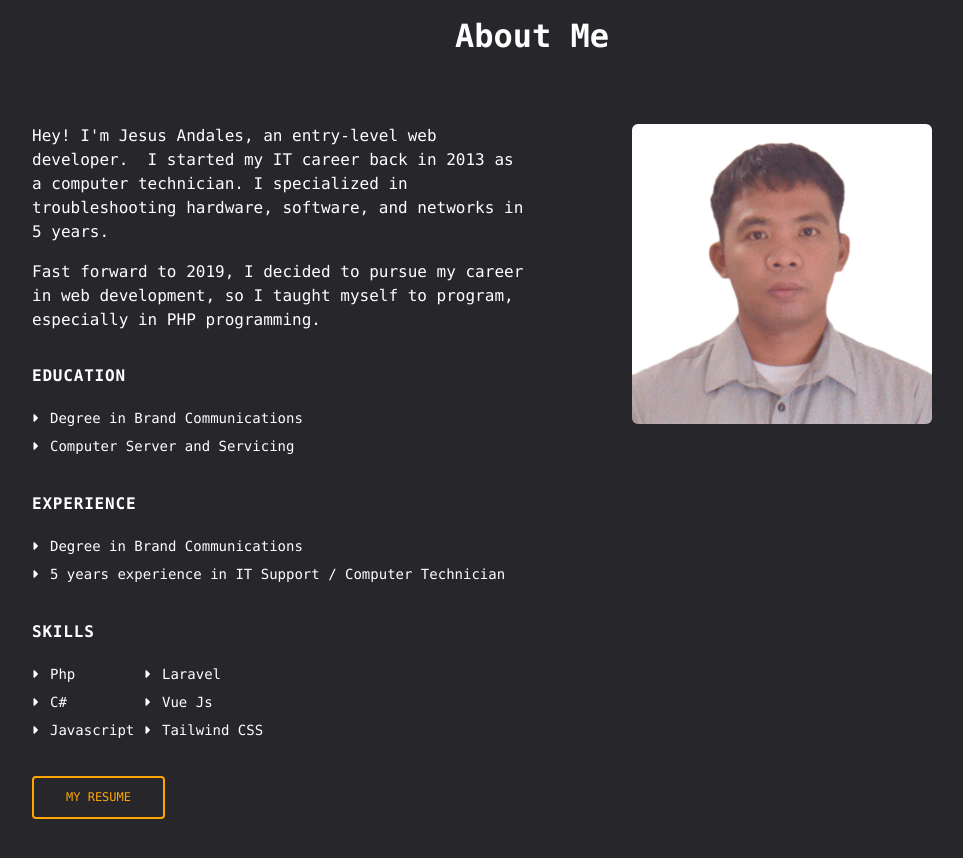
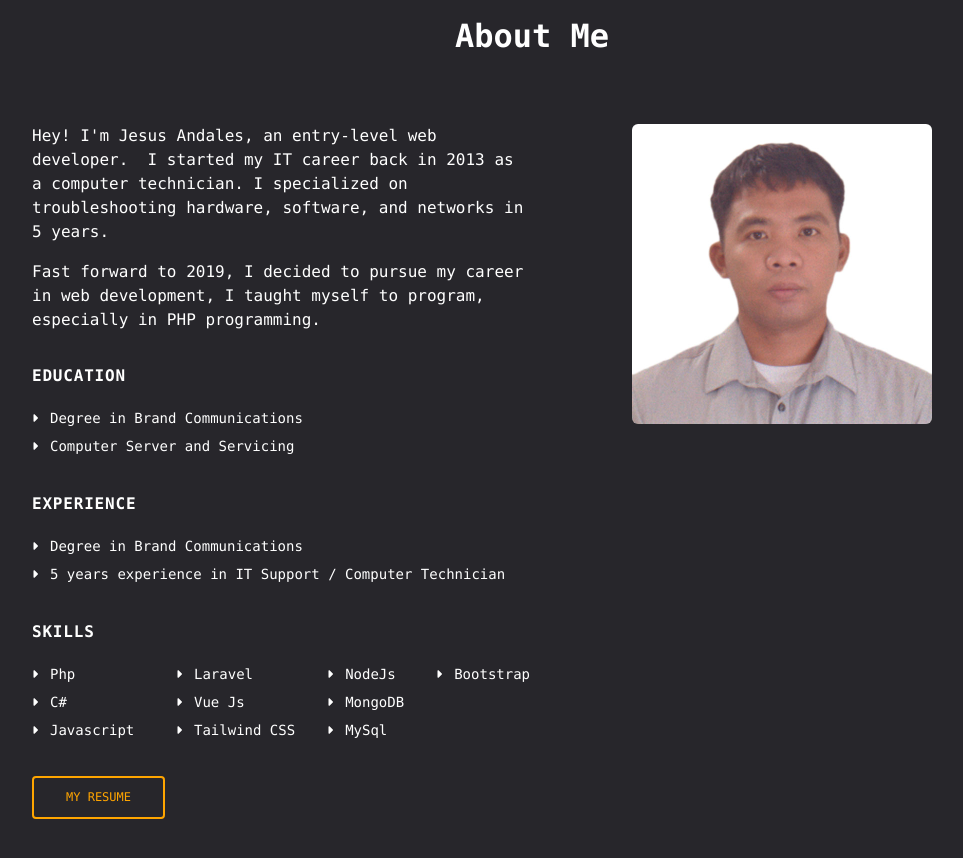
Before and after one commit to jandales/portfolio, a Vue app: page / in a window 1280 px wide. Shown: the part 900-1758 px from the top of the page, without its empty margins (108-1071 px from the left). Built offline with nearby package versions, Linux system fonts and the light colour scheme.

Commit message:
update some info on about page

```diff
--- a/src/components/About.vue
+++ b/src/components/About.vue
@@ -6,10 +6,10 @@
             <div class="w-full px-8 lg:w-1/2 lg:p-0">
                 <div class="flex mb-4">
                  Hey! I'm Jesus Andales, an entry-level web developer.
-                 I started my IT career back in 2013 as a computer technician. I specialized in troubleshooting hardware, software, and networks in 5 years.
+                 I started my IT career back in 2013 as a computer technician. I specialized on troubleshooting hardware, software, and networks in 5 years.
                 </div>
                 <div class="flex  mb-4 ">
-                   Fast forward to 2019, I decided to pursue my career in web development, so I taught myself to program, especially in PHP programming.
+                   Fast forward to 2019, I decided to pursue my career in web development, I taught myself to program, especially in PHP programming.
                 </div>
                  <div class="mb-4 ">
                     <h3 class="block py-4 font-bold tracking-wider">EDUCATION</h3>
@@ -51,7 +51,7 @@
                 </div>
                 <div class="mb-4 ">
                     <h3 class="block py-4 font-bold tracking-wider">SKILLS</h3>
-                    <div class="flex">
+                    <div class="flex gap-8">
                     <ul class="w-28">
                         <li class="flex items-center text-sm py-1">
                             <span class="text-xs mr-3">
@@ -92,6 +92,34 @@
                             Tailwind CSS
                         </li>
                     </ul>
+                    <ul>
+                        <li class="flex items-center text-sm py-1">
+                            <span class="text-xs mr-3">
+                                <font-awesome-icon icon="fa-solid fa-caret-right" />
+                            </span>
+                            NodeJs
+                        </li>
+                        <li class="flex items-center text-sm py-1">
+                            <span class="text-xs mr-3">
+                                <font-awesome-icon icon="fa-solid fa-caret-right" />
+                            </span>
+                            MongoDB
+                        </li>
+                        <li class="flex items-center text-sm py-1">
+                             <span class="text-xs mr-3">
+                                <font-awesome-icon icon="fa-solid fa-caret-right" />
+                            </span>
+                            MySql
+                        </li>
+                    </ul>
+                    <ul>
+                        <li class="flex items-center text-sm py-1">
+                             <span class="text-xs mr-3">
+                                <font-awesome-icon icon="fa-solid fa-caret-right" />
+                            </span>
+                            Bootstrap
+                        </li>
+                    </ul>
                     </div>
                 </div>
 
```
